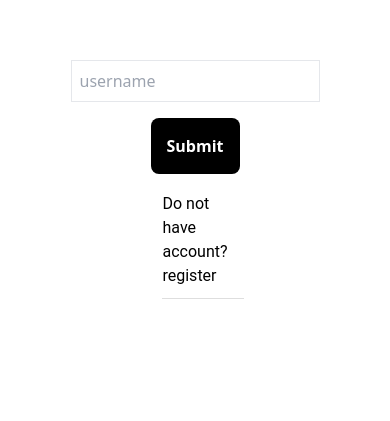
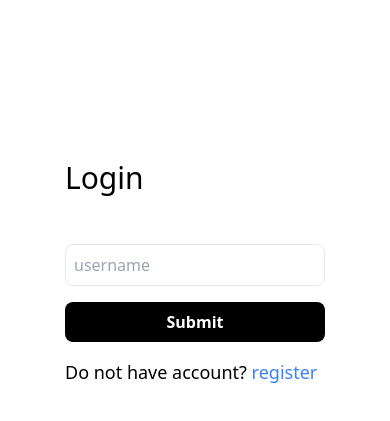
Before and after one commit to hossamnasser938/chat-capacitor, a React (Create React App) app: page /login in a window 390 px wide. Shown: the part 247-668 px from the top of the page. Built offline with nearby package versions, Linux system fonts and the light colour scheme.

Commit message:
login and registeration screens responsive ui

```diff
--- /dev/null
+++ b/src/components/auth-form-content-wrapper/auth-form-content-wrapper.tsx
@@ -0,0 +1,23 @@
+import React, { PropsWithChildren } from "react";
+
+export const AuthFormContentWrapper = (props: PropsWithChildren) => {
+  const renderForm = () => {
+    return (
+      <div className="flex flex-1 flex-col justify-center items-center h-full bg-white">
+        <div className="flex flex-col w-2/3 h-1/2 justify-end space-y-4">
+          {props.children}
+        </div>
+      </div>
+    );
+  };
+
+  return (
+    <div className="flex flex-col h-full md:flex-row">
+      <div className="hidden md:flex flex-col flex-1 justify-centenr items-center bg-blue-300">
+        <img src="/assets/img/logo.png" />
+        <h1 className="text-4xl font-bold">Welcome to Chat Capacitor</h1>
+      </div>
+      {renderForm()}
+    </div>
+  );
+};
--- /dev/null
+++ b/src/components/auth-form-content-wrapper/index.ts
@@ -0,0 +1 @@
+export * from "./auth-form-content-wrapper";
--- a/src/components/button/button.tsx
+++ b/src/components/button/button.tsx
@@ -5,7 +5,7 @@ import { mergeClassNames } from "../../utils/helper-functions";
 export const Button = (props: IButtonProps) => {
   const { className, ...restProps } = props;
   const _className = mergeClassNames(
-    "p-4 bg-black text-white rounded-lg font-bold text-md",
+    "w-full p-2 bg-black text-white rounded-lg font-bold text-md",
     className || ""
   );
 
--- a/src/components/index.ts
+++ b/src/components/index.ts
@@ -1,2 +1,3 @@
 export * from "./input";
 export * from "./button";
+export * from "./auth-form-content-wrapper";
--- a/src/components/input/input.tsx
+++ b/src/components/input/input.tsx
@@ -4,7 +4,10 @@ import { mergeClassNames } from "../../utils/helper-functions";
 
 export const Input = (props: IInputProps) => {
   const { className, ...restProps } = props;
-  const _className = mergeClassNames("p-2", className || "");
+  const _className = mergeClassNames(
+    "p-2 w-full border rounded-lg bg-white text-black",
+    className || ""
+  );
 
   return <input className={_className} {...restProps} />;
 };
--- a/src/pages/login/login.tsx
+++ b/src/pages/login/login.tsx
@@ -1,7 +1,7 @@
 import React, { useState } from "react";
-import { Button, Input } from "../../components";
+import { AuthFormContentWrapper, Button, Input } from "../../components";
 import { useLogin } from "./use-login";
-import { IonItem, IonLabel } from "@ionic/react";
+import { IonItem, IonLabel, IonRouterLink } from "@ionic/react";
 import { NAVIGATION_ROUTES } from "../../navigation";
 
 export const LoginPage = () => {
@@ -14,21 +14,19 @@ export const LoginPage = () => {
   };
 
   return (
-    <div className="flex flex-col justify-center items-center h-full">
-      <div className="m-2">
+    <AuthFormContentWrapper>
+      <h1 className="text-3xl mb-8 text-black">Login</h1>
       <Input
-          className="border"
         placeholder="username"
         value={username}
         onChange={(even) => setUsername(even.target.value)}
       />
-      </div>
-      <div className="m-2">
       <Button onClick={_submitHandler}>Submit</Button>
-      </div>
-      <IonItem routerLink={NAVIGATION_ROUTES.Register}>
-        <IonLabel>Do not have account? register</IonLabel>
-      </IonItem>
-    </div>
+      <IonRouterLink routerLink={NAVIGATION_ROUTES.Register}>
+        <p className="inline text-lg text-black">
+          Do not have account? <p className="inline text-blue-500">register</p>
+        </p>
+      </IonRouterLink>
+    </AuthFormContentWrapper>
   );
 };
--- a/src/pages/registration/registration.tsx
+++ b/src/pages/registration/registration.tsx
@@ -1,7 +1,7 @@
 import React, { useState } from "react";
-import { Button, Input } from "../../components";
+import { AuthFormContentWrapper, Button, Input } from "../../components";
 import { useRegistration } from "./use-registeration";
-import { IonItem, IonLabel } from "@ionic/react";
+import { IonItem, IonLabel, IonRouterLink } from "@ionic/react";
 import { NAVIGATION_ROUTES } from "../../navigation";
 
 export const RegistrationPage = () => {
@@ -15,29 +15,26 @@ export const RegistrationPage = () => {
   };
 
   return (
-    <div className="flex flex-col justify-center items-center h-full">
-      <div className="m-2">
+    <AuthFormContentWrapper>
+      <h1 className="text-3xl mb-8 text-black">Register</h1>
       <Input
-          className="border"
         placeholder="username"
         value={username}
         onChange={(even) => setUsername(even.target.value)}
       />
-      </div>
-      <div className="m-2">
       <Input
-          className="border"
         placeholder="full name"
         value={fullname}
         onChange={(even) => setFullname(even.target.value)}
       />
-      </div>
-      <div className="wrapper">
-        <Button onClick={_submitHandler}>Submit</Button>
-      </div>
-      <IonItem routerLink={NAVIGATION_ROUTES.Login}>
-        <IonLabel>Already have account? login</IonLabel>
-      </IonItem>
-    </div>
+      <Button onClick={_submitHandler} className="my-2">
+        Submit
+      </Button>
+      <IonRouterLink routerLink={NAVIGATION_ROUTES.Login}>
+        <p className="inline text-lg text-black">
+          Already have account? <p className="inline text-blue-500">login</p>
+        </p>
+      </IonRouterLink>
+    </AuthFormContentWrapper>
   );
 };
--- a/tailwind.config.js
+++ b/tailwind.config.js
@@ -2,6 +2,12 @@
 module.exports = {
   content: ["./src/**/*.{js,jsx,ts,tsx,html}", "./public/index.html"],
   theme: {
+    screens: {
+      sm: "480px",
+      md: "768px",
+      lg: "976px",
+      xl: "1440px",
+    },
     extend: {},
   },
   plugins: [],
```
Also changed, not shown: public/assets/img/logo.png (added). Lines whose indentation alone changed are shown as unchanged.
